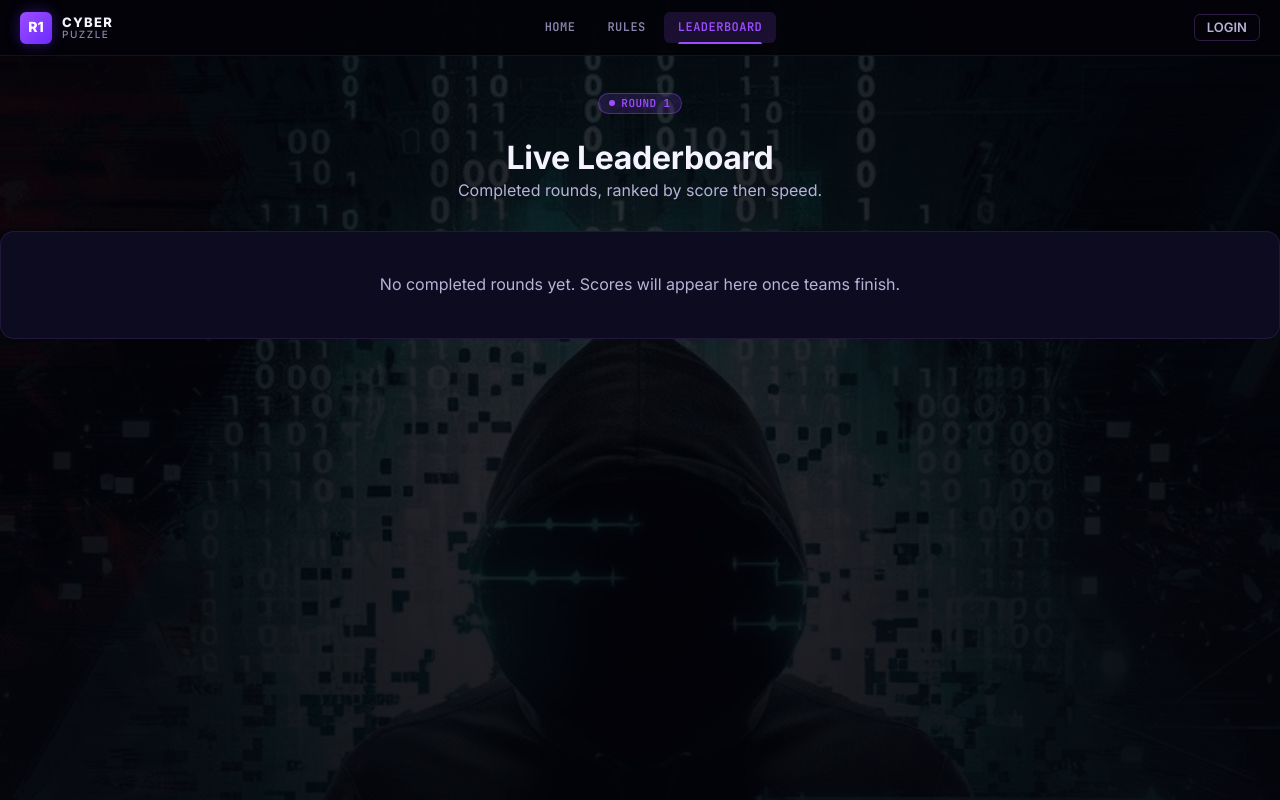
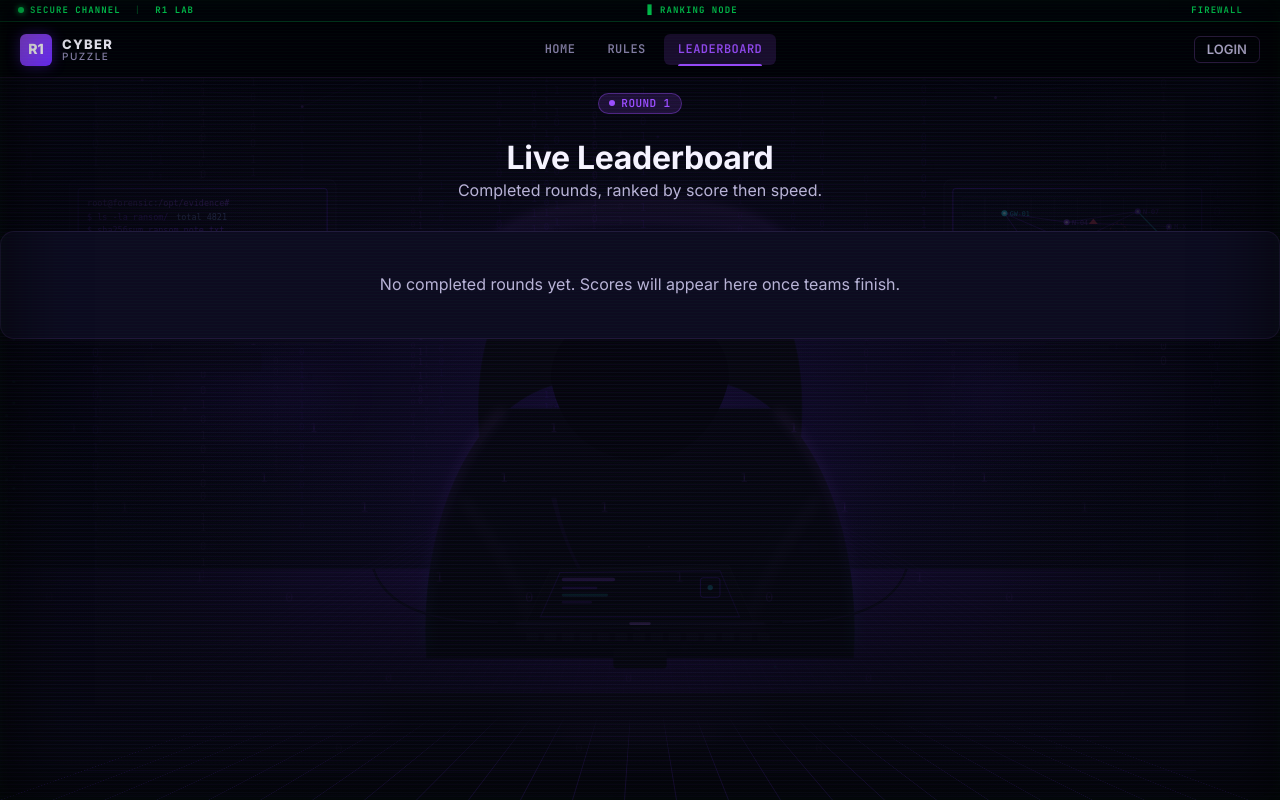
Before and after one commit to santhosh-2909/Cyber_Investigation-, a Flask app: page /r1/leaderboard in a window 1280 px wide. Run offline with Flask 3, Linux system fonts and the light colour scheme; data comes from the database, SQL or seed files in the repository; data that the repository does not hold is empty; some libraries are stand-ins or nearby versions.

Commit message:
Unify entire site under the Round 1 HUD frame: universe backdrop + cyber-scene + secstrip on landing, R2, auth and admin; convert leaderboard to HUD style

```diff
--- a/round1/templates/r1_leaderboard.html
+++ b/round1/templates/r1_leaderboard.html
@@ -6,14 +6,37 @@
   <title>Round 1 Leaderboard</title>
   <link rel="stylesheet" href="{{ url_for('static', filename='css/design-system.css') }}">
   <link rel="stylesheet" href="{{ url_for('static', filename='css/pages.css') }}">
+  <link rel="stylesheet" href="{{ url_for('static', filename='css/cyber-hud.css') }}">
+  <link rel="stylesheet" href="{{ url_for('static', filename='css/security-hud.css') }}">
   <style>
     .r1-bg-image{position:fixed;inset:0;z-index:0;background:url('/static/img/r1-universe.jpg') 50% 22%/cover no-repeat;opacity:.18;pointer-events:none}
     .r1-bg-image::after{content:"";position:absolute;inset:0;background:radial-gradient(circle at 50% 28%,transparent,rgba(3,7,15,.6) 82%)}
     .r1-bg-image~.topnav,.r1-bg-image~.container-wide{position:relative;z-index:1}
   </style>
 </head>
-<body>
+<body class="hx-frame">
   <div class="r1-bg-image" aria-hidden="true"></div>
+  <div class="hx-crt" aria-hidden="true"></div>
+  <div class="hx-phosphor" aria-hidden="true"></div>
+  <div class="hx-secstrip" aria-hidden="true">
+    <div class="hx-sec-left">
+      <span class="hx-seg"><span class="dot"></span>SECURE CHANNEL</span>
+      <span class="hx-pipe">|</span>
+      <span class="hx-seg">R1 LAB</span>
+    </div>
+    <div class="hx-sec-center hx-seg"><span class="hx-cursor">RANKING NODE</span></div>
+    <div class="hx-sec-right">
+      <span class="hx-seg">FIREWALL <span class="hx-blink">UP</span></span>
+    </div>
+  </div>
+  <div class="cyber-scene" aria-hidden="true">
+    <div class="cs-glows"></div>
+    <div class="cs-monitor cs-monitor-l"></div>
+    <div class="cs-monitor cs-monitor-r"></div>
+    <div class="cs-hood"></div>
+    <div class="cs-binary"></div>
+    <div class="cs-overlay"></div>
+  </div>
   <nav class="topnav">
     <div class="topnav-inner">
       <a href="{{ url_for('r1.r1_landing') }}" class="topnav-brand">
--- a/templates/admin_gate.html
+++ b/templates/admin_gate.html
@@ -10,6 +10,7 @@
   <link rel="stylesheet" href="{{ url_for('static', filename='css/security-hud.css') }}">
 </head>
 <body class="hx-frame">
+  <div class="r1-bg-image" aria-hidden="true"></div>
   <div class="hx-crt" aria-hidden="true"></div>
   <div class="hx-secstrip" aria-hidden="true">
     <div class="hx-sec-left">
--- a/templates/landing.html
+++ b/templates/landing.html
@@ -7,6 +7,7 @@
   <link rel="stylesheet" href="{{ url_for('static', filename='css/security-hud.css') }}">
 </head>
 <body class="hx-frame">
+<div class="r1-bg-image" aria-hidden="true"></div>
 <div class="hx-crt" aria-hidden="true"></div>
 <div class="hx-secstrip" aria-hidden="true">
   <div class="hx-sec-left">
--- a/templates/r2_login.html
+++ b/templates/r2_login.html
@@ -11,6 +11,7 @@
   <link rel="stylesheet" href="{{ url_for('static', filename='css/security-hud.css') }}">
 </head>
 <body class="hx-frame">
+  <div class="r1-bg-image" aria-hidden="true"></div>
   <div class="hx-crt" aria-hidden="true"></div>
   <div class="hx-secstrip" aria-hidden="true">
     <div class="hx-sec-left">
--- a/templates/start.html
+++ b/templates/start.html
@@ -10,6 +10,7 @@
   <link rel="stylesheet" href="{{ url_for('static', filename='css/security-hud.css') }}">
 </head>
 <body class="hx-frame">
+  <div class="r1-bg-image" aria-hidden="true"></div>
   <div class="hx-crt" aria-hidden="true"></div>
   <div class="hx-secstrip" aria-hidden="true">
     <div class="hx-sec-left">
```
Also changed, not shown: static/css/admin-panel.css (+18 -0 lines), templates/base.html (+10 -15 lines).
